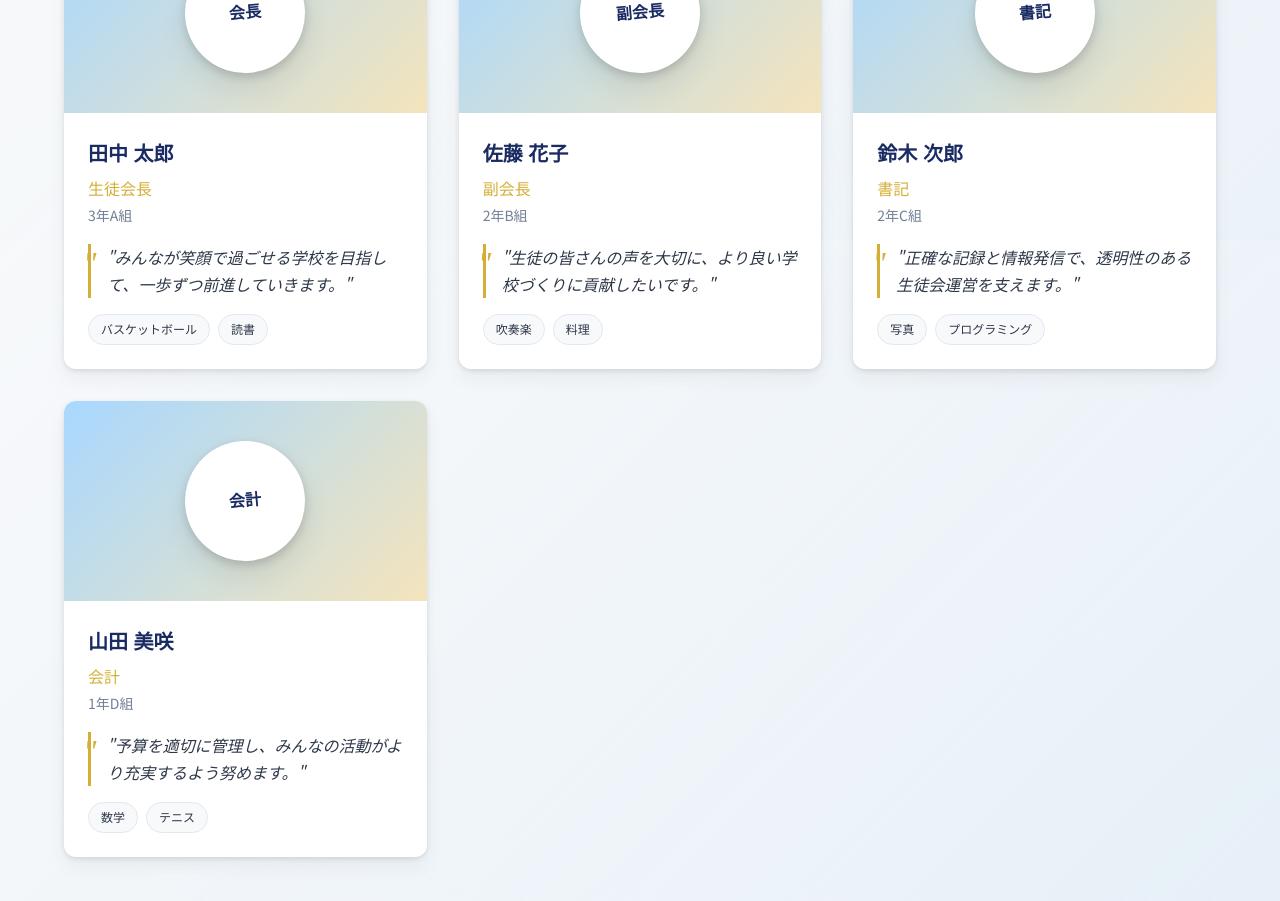
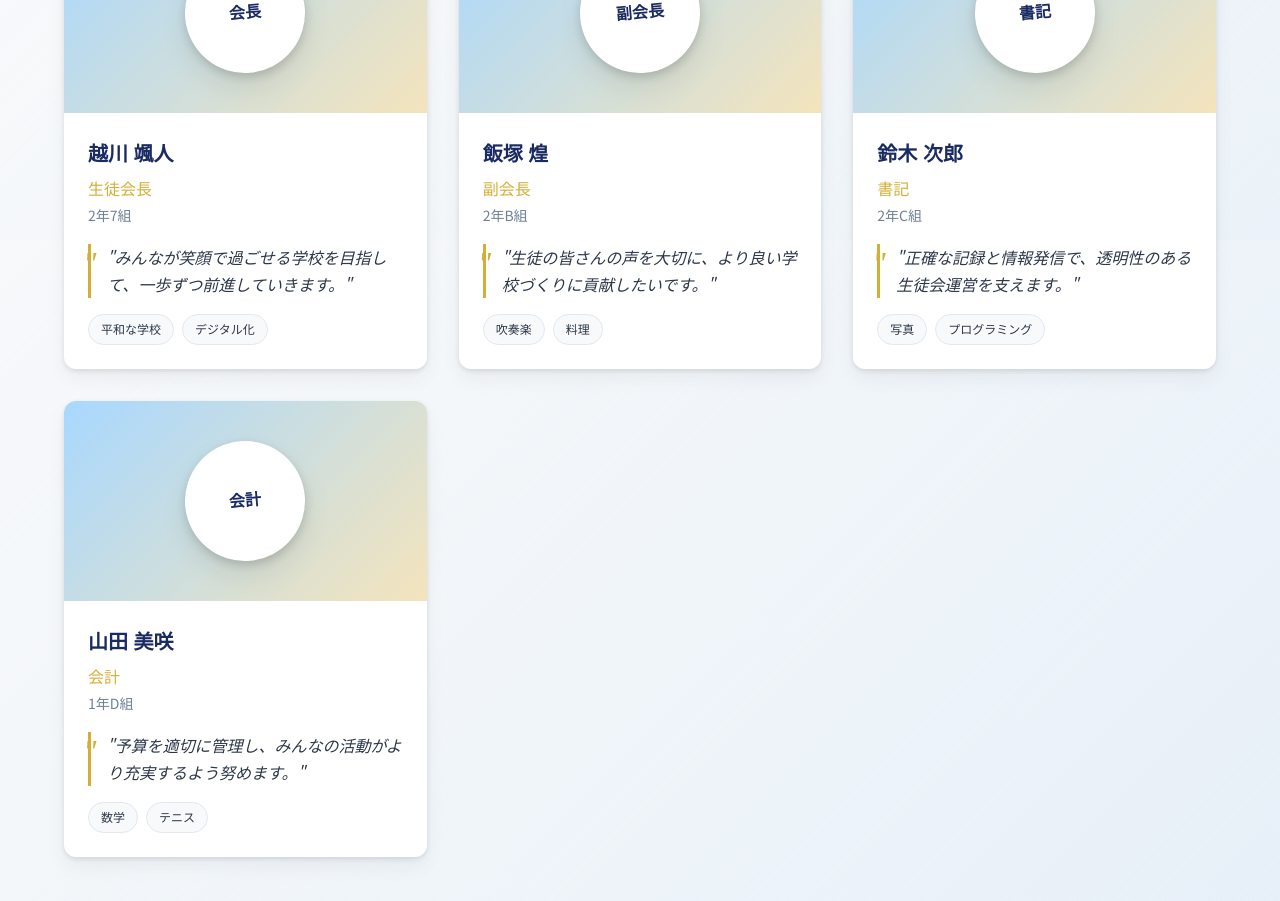
Before and after one commit to hato1125creator/demo, a plain HTML site: page index.html in a window 1280 px wide. Shown: the part 2160-3061 px from the top of the page. Drawn offline with Linux system fonts and the light colour scheme.

Commit message:
サイト初回アップロード

```diff
--- a/index.html
+++ b/index.html
@@ -200,15 +200,15 @@
                             </div>
                         </div>
                         <div class="member-card-content">
-                            <h3 class="member-name">田中 太郎</h3>
+                            <h3 class="member-name">越川 颯人</h3>
                             <p class="member-role">生徒会長</p>
-                            <p class="member-class">3年A組</p>
+                            <p class="member-class">2年7組</p>
                             <blockquote class="member-quote">
                                 "みんなが笑顔で過ごせる学校を目指して、一歩ずつ前進していきます。"
                             </blockquote>
                             <div class="member-tags">
-                                <span class="member-tag">バスケットボール</span>
-                                <span class="member-tag">読書</span>
+                                <span class="member-tag">平和な学校</span>
+                                <span class="member-tag">デジタル化</span>
                             </div>
                         </div>
                     </article>
@@ -220,7 +220,7 @@
                             </div>
                         </div>
                         <div class="member-card-content">
-                            <h3 class="member-name">佐藤 花子</h3>
+                            <h3 class="member-name">飯塚 煌</h3>
                             <p class="member-role">副会長</p>
                             <p class="member-class">2年B組</p>
                             <blockquote class="member-quote">
```
Also changed, not shown: 1 other file.
